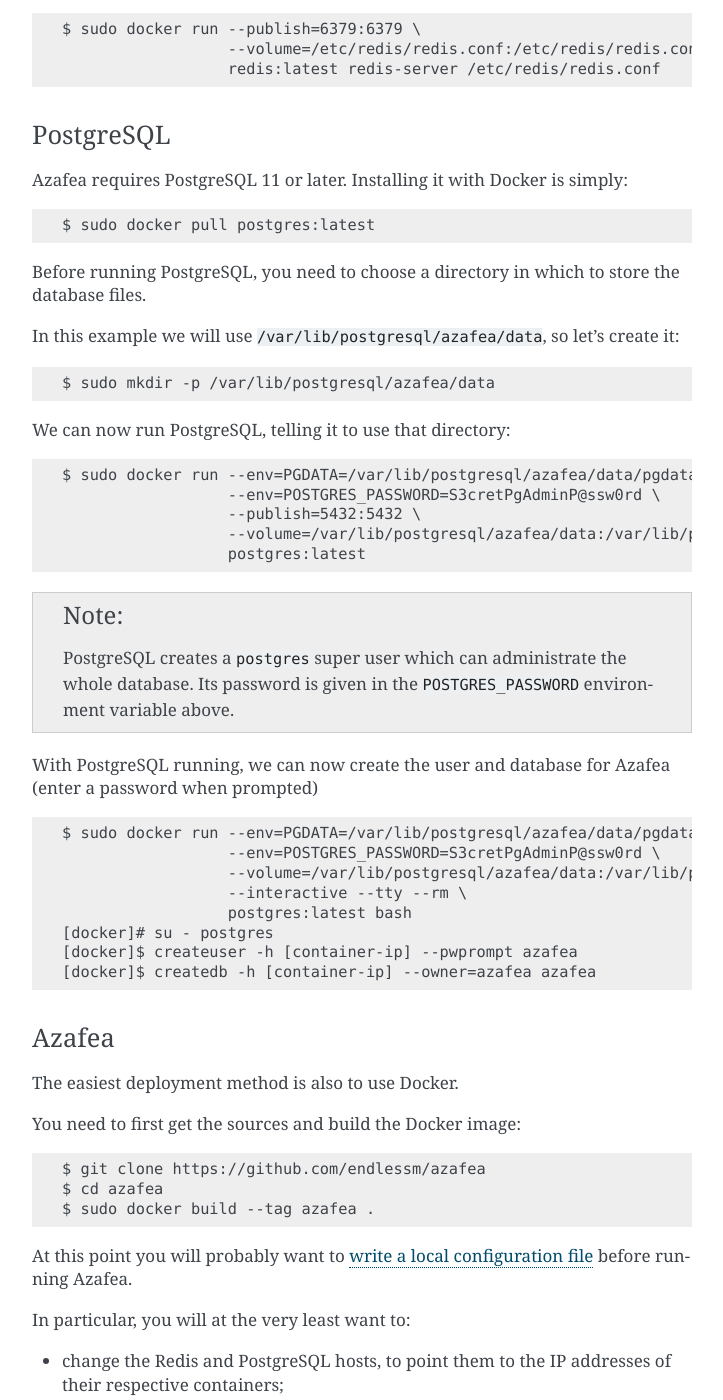
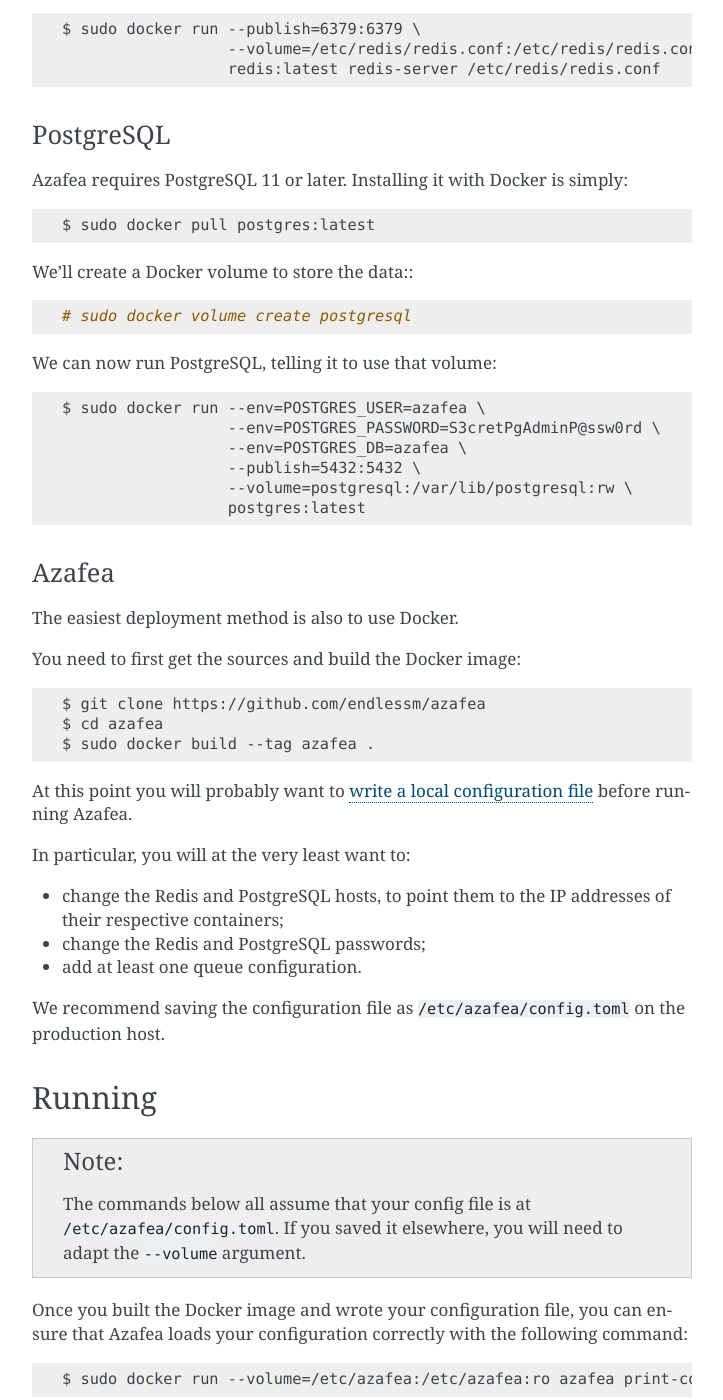
Before and after one commit to endlessm/azafea, a Sphinx documentation site: the page built from docs/source/install.rst, in a window 1280 px wide and 1400 px high, scrolled down 807 px. Shown: the whole window, without its empty margins (388-1111 px from the left). Built offline with Sphinx 7.4.7, drawn with Linux system fonts in a browser that asks for light colours.

Commit message:
Docs: Fix and simplify the Posgres installation.
- Use a volume instead of a directory (it's not likely that we're going
to inspect the files there and we can still re-use it).
- Specify the username and database to create (the user will own that
database). Instead of going through `psql` and doing that by hand.

```diff
--- a/docs/source/install.rst
+++ b/docs/source/install.rst
@@ -51,39 +51,18 @@
 
     $ sudo docker pull postgres:latest
 
-Before running PostgreSQL, you need to choose a directory in which to store the
-database files.
+We'll create a Docker volume to store the data:::
 
-In this example we will use ``/var/lib/postgresql/azafea/data``, so let's create
-it::
+    # sudo docker volume create postgresql
 
-    $ sudo mkdir -p /var/lib/postgresql/azafea/data
+We can now run PostgreSQL, telling it to use that volume::
 
-We can now run PostgreSQL, telling it to use that directory::
-
-    $ sudo docker run --env=PGDATA=/var/lib/postgresql/azafea/data/pgdata \
+    $ sudo docker run --env=POSTGRES_USER=azafea \
                       --env=POSTGRES_PASSWORD=S3cretPgAdminP@ssw0rd \
+                      --env=POSTGRES_DB=azafea \
                       --publish=5432:5432 \
-                      --volume=/var/lib/postgresql/azafea/data:/var/lib/postgresql/azafea/data:rw \
+                      --volume=postgresql:/var/lib/postgresql:rw \
                       postgres:latest
-
-.. note::
-    PostgreSQL creates a ``postgres`` super user which can administrate the
-    whole database. Its password is given in the ``POSTGRES_PASSWORD``
-    environment variable above.
-
-With PostgreSQL running, we can now create the user and database for Azafea
-(enter a password when prompted) ::
-
-    $ sudo docker run --env=PGDATA=/var/lib/postgresql/azafea/data/pgdata \
-                      --env=POSTGRES_PASSWORD=S3cretPgAdminP@ssw0rd \
-                      --volume=/var/lib/postgresql/azafea/data:/var/lib/postgresql/azafea/data:rw \
-                      --interactive --tty --rm \
-                      postgres:latest bash
-    [docker]# su - postgres
-    [docker]$ createuser -h [container-ip] --pwprompt azafea
-    [docker]$ createdb -h [container-ip] --owner=azafea azafea
-
 
 Azafea
 ------
```
